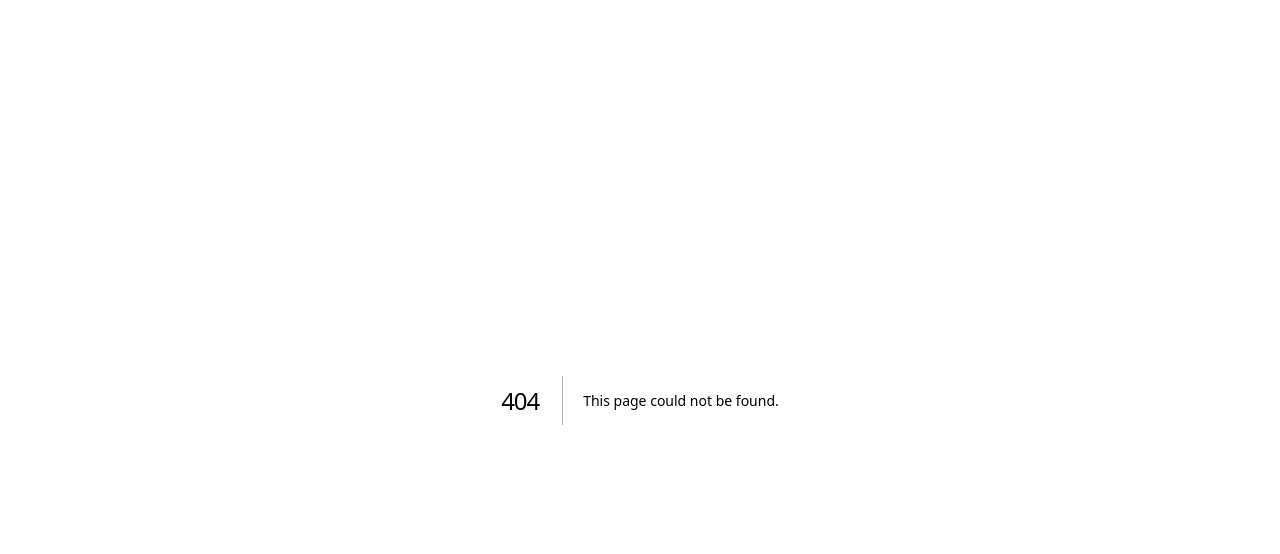
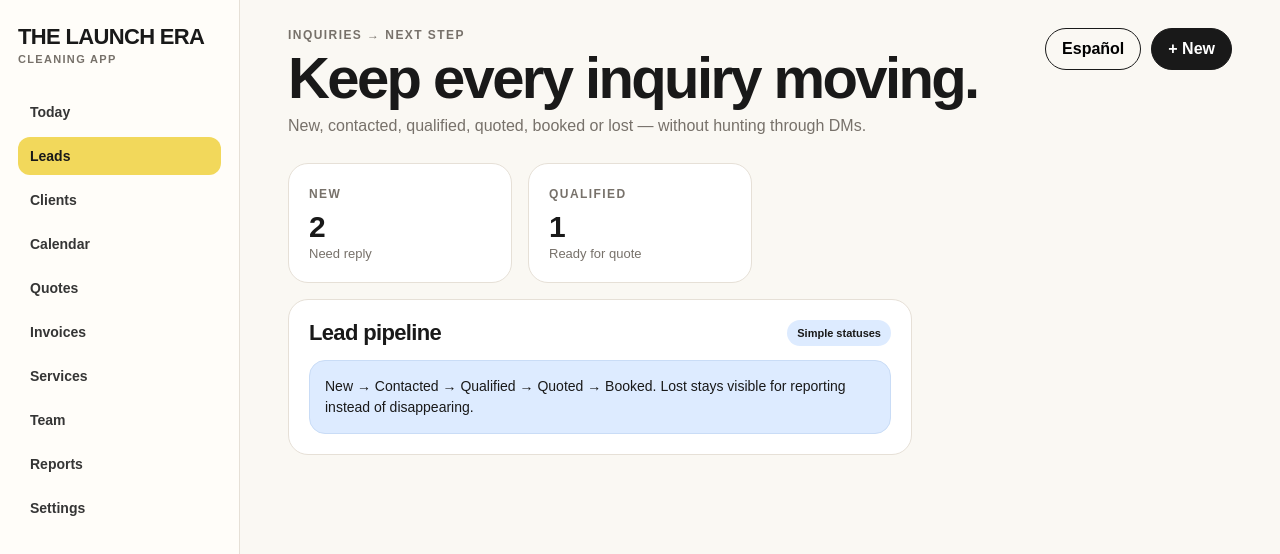
Before and after one commit to thelaunchera/The-launch-era-Website-, a Next.js app in the folder cleaning-app/: page /leads in a window 1280 px wide. Before the commit this address had no page. Shown: the top 554 px of the page. Built offline with nearby package versions, Linux system fonts and the light colour scheme.

Commit message:
Add Leads module screen

```diff
--- /dev/null
+++ b/cleaning-app/app/leads/page.tsx
@@ -0,0 +1,9 @@
+import SectionPage from "@/components/SectionPage";
+
+export default function Page(){
+  return (
+    <SectionPage active="Leads" eyebrow="INQUIRIES → NEXT STEP" title="Keep every inquiry moving." description="New, contacted, qualified, quoted, booked or lost — without hunting through DMs.">
+      <div className="grid"><article className="card metric"><span className="eyebrow">New</span><b>2</b><span className="meta">Need reply</span></article><article className="card metric"><span className="eyebrow">Qualified</span><b>1</b><span className="meta">Ready for quote</span></article><article className="card route"><div className="section-title"><h2>Lead pipeline</h2><span className="badge">Simple statuses</span></div><div className="note">New → Contacted → Qualified → Quoted → Booked. Lost stays visible for reporting instead of disappearing.</div></article></div>
+    </SectionPage>
+  );
+}
```
